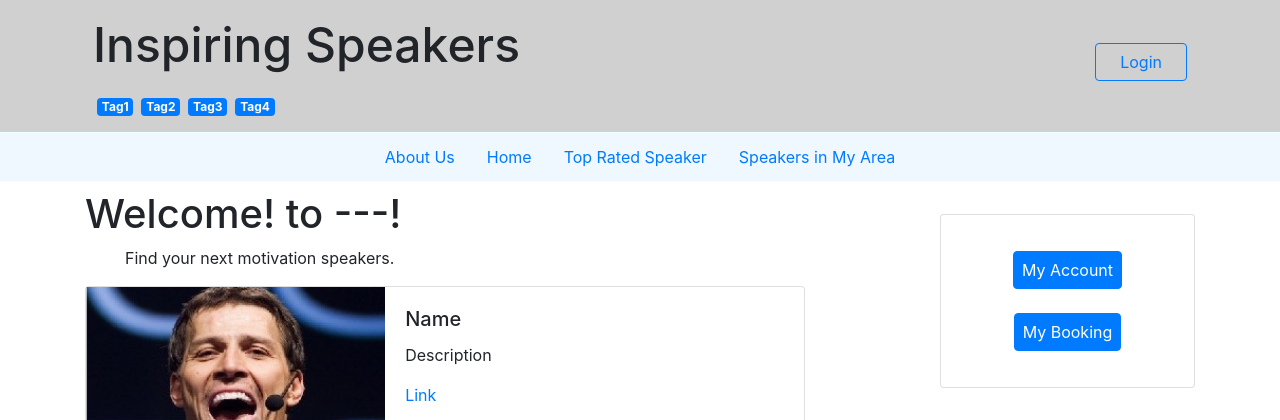
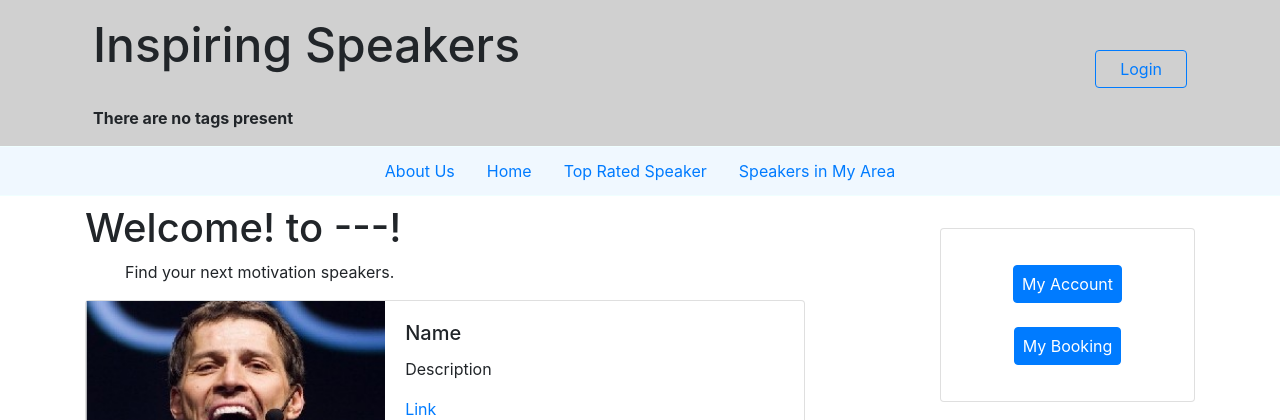
Before and after one commit to KateHickey26/PIMB, a Django app: page / in a window 1280 px wide. Shown: the top 420 px of the page. Run offline with Django 3.2, Linux system fonts and the light colour scheme; data that the repository does not hold is empty; parts of the project's set-up code (start-up, migrations or seed data) failed here and were passed over; some libraries are stand-ins or nearby versions.

Commit message:
add tags

```diff
--- /dev/null
+++ b/inspeakers/templatetags/inspeakers_template_tags.py
@@ -0,0 +1,8 @@
+from django import template
+from inspeakers.models import Tag
+
+register = template.Library()
+
+@register.inclusion_tag('inspeakers/tags.html')
+def get_tags():
+    return {'tags': Tag.objects.order_by('popularity')}
--- a/templates/inspeakers/base.html
+++ b/templates/inspeakers/base.html
@@ -1,4 +1,6 @@
 <!DOCTYPE html>
+{% load staticfiles %}
+{% load inspeakers_template_tags %}
 <html lang="en">
 <script async src="https://cse.google.com/cse.js?cx=002858639642519775440:wqougxmojpz"></script>
 <link rel="stylesheet" href="https://stackpath.bootstrapcdn.com/bootstrap/4.4.1/css/bootstrap.min.css" integrity="sha384-Vkoo8x4CGsO3+Hhxv8T/Q5PaXtkKtu6ug5TOeNV6gBiFeWPGFN9MuhOf23Q9Ifjh" crossorigin="anonymous">
@@ -17,11 +19,12 @@
             <div class="row">
                 <div class="col-8 align-self-center">
                     <h1 class="row mx-2 my-2 py-2" name="title"><font size="20">Inspiring Speakers</font></h1>
-                    <div class="row mx-2 my-2 py-2" name="tagline">
-                        <a href="#" class="badge badge-primary mx-1">Tag1</a>
-                        <a href="#" class="badge badge-primary mx-1">Tag2</a>
-                        <a href="#" class="badge badge-primary mx-1">Tag3</a>
-                        <a href="#" class="badge badge-primary mx-1">Tag4</a>
+                    <div style="overflow: auto; width:100%;">
+                    <div class="row mx-2 my-2 py-2" name="tagline" style="height:100%;">
+                        {% block tags_block %}
+                            {% get_tags %}
+                        {% endblock %}
+                    </div>
                     </div>
                 </div>
                 <div class="col-4 align-self-center">
--- /dev/null
+++ b/templates/inspeakers/tags.html
@@ -0,0 +1,7 @@
+{% if tags %}
+    {% for t in tags %}
+        <a href="#" class="badge badge-primary mx-1">{{t.name}}</a>
+    {% endfor %}
+{% else %}
+    <strong> There are no tags present</strong>
+{% endif %}
```
Also changed, not shown: inspeakers/models.py (+11 -3 lines), populate.py (added, +22 -0 lines), inspeakers/templatetags/__init__.py (added).
